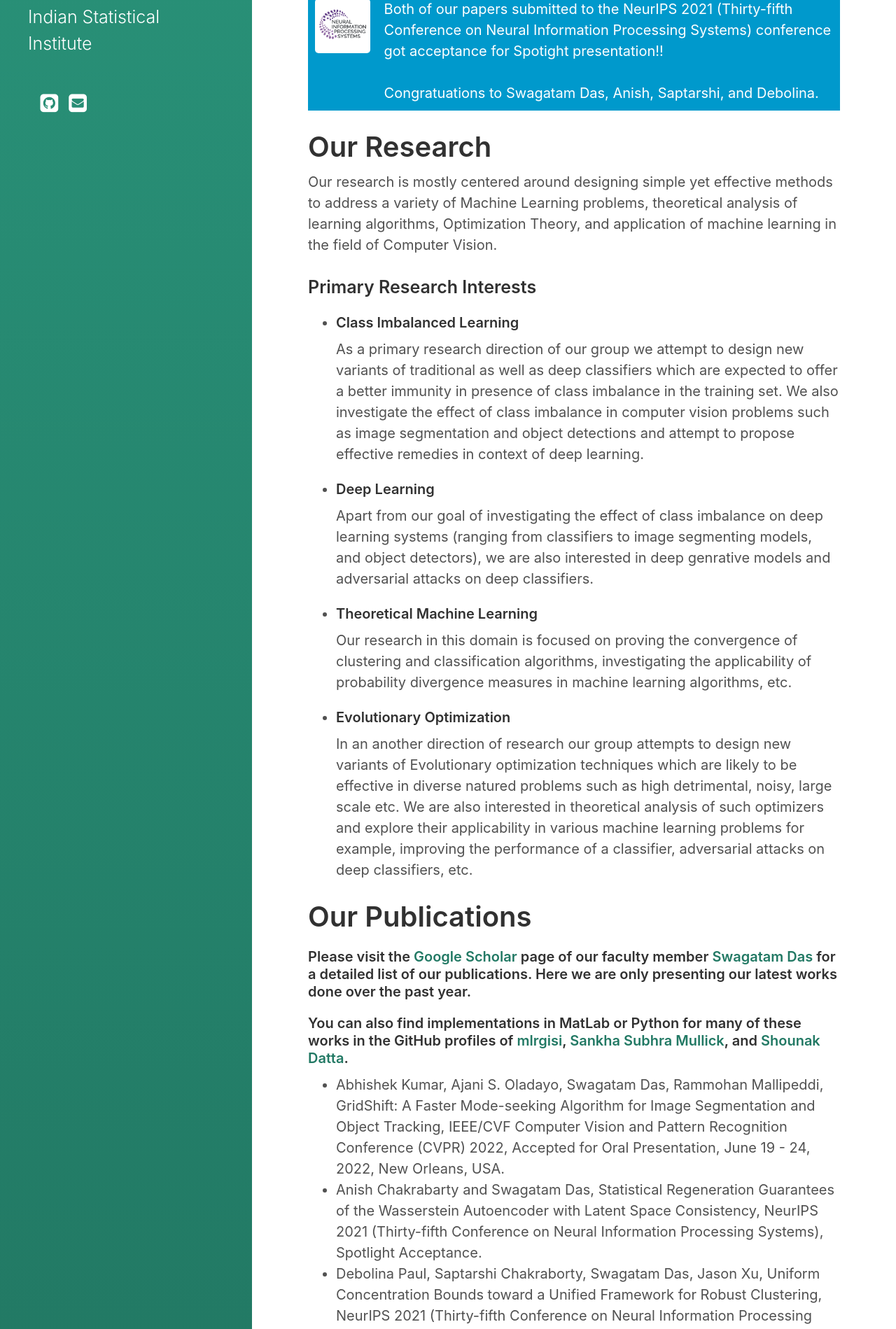
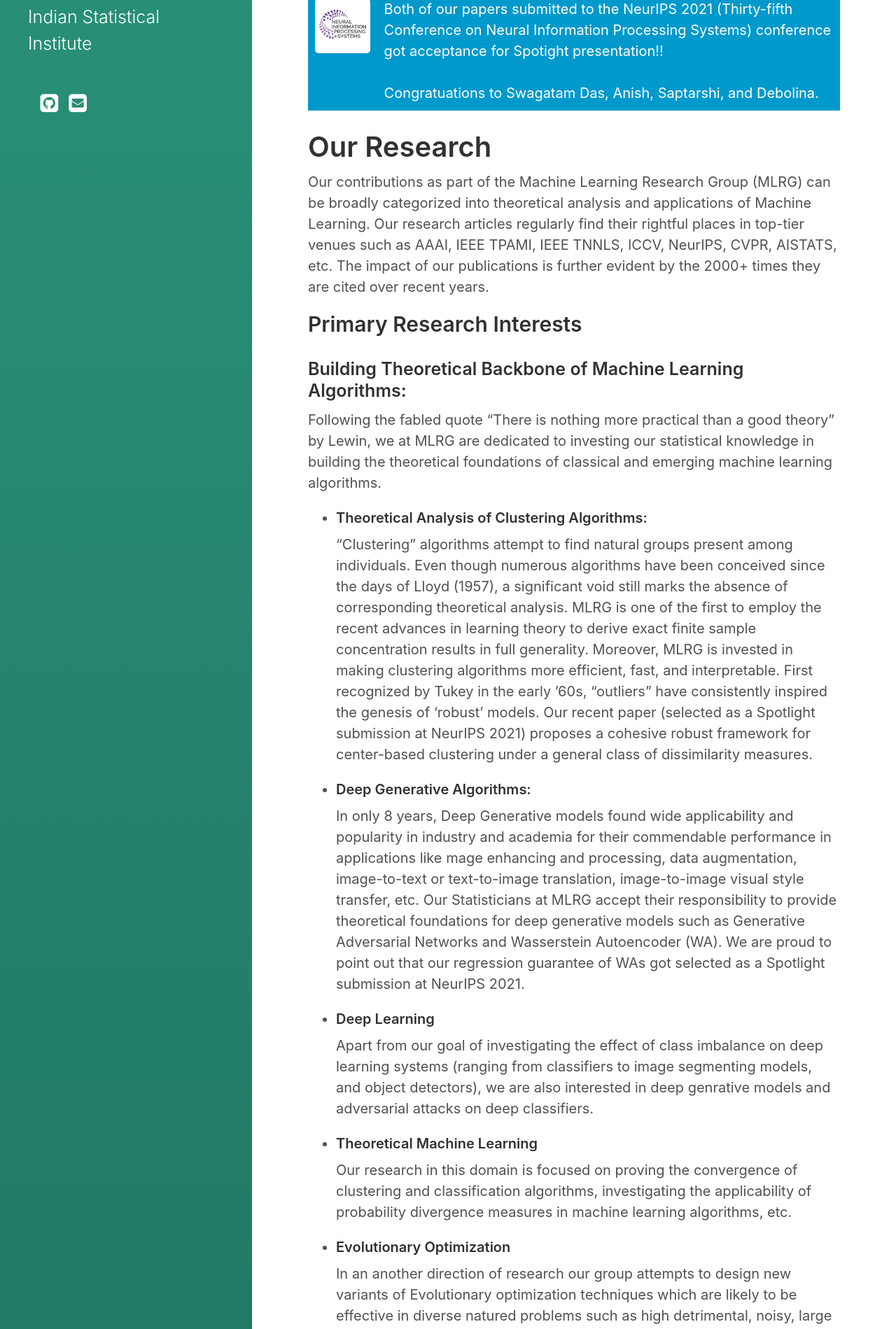
Before and after one commit to mlrgisi/mlrgisi.github.io, a Jekyll site: the page built from index.html, in a window 1280 px wide. Shown: the part 519-2418 px from the top of the page at 70% size. Built offline with Jekyll 4.4.1, drawn with Linux system fonts in a browser that asks for light colours; the list of posts is cut into pages by our own code; a style sheet for code colours, icons or effects is not loaded; some of the changed text lies outside the part shown.

Commit message:
Update index.html

```diff
--- a/index.html
+++ b/index.html
@@ -73,23 +73,21 @@ Both of our papers submitted to the NeurIPS 2021 (Thirty-fifth Conference on Neu
 
 
 <h1>Our Research</h1>
+Our contributions as part of the Machine Learning Research Group (MLRG) can be broadly categorized into theoretical analysis and applications of Machine Learning. Our research articles regularly find their rightful places in top-tier venues such as AAAI, IEEE TPAMI, IEEE TNNLS, ICCV, NeurIPS, CVPR, AISTATS, etc. The impact of our publications is further evident by the 2000+ times they are cited over recent years.
 
-
-
-Our research is mostly centered around designing simple yet effective methods to address a variety of Machine Learning
-problems, theoretical analysis of learning algorithms, Optimization Theory, and application of machine learning in the
-field of Computer Vision.
-
-<h3>Primary Research Interests</h3>
+<h2>Primary Research Interests</h2>
+<h3>Building Theoretical Backbone of Machine Learning Algorithms:</h3>
+Following the fabled quote “There is nothing more practical than a good theory” by Lewin, we at MLRG are dedicated to investing our statistical knowledge in building the theoretical foundations of classical and emerging machine learning algorithms.
 <ul>
     <li>
-        <h4>Class Imbalanced Learning</h4>
+        <h4>Theoretical Analysis of Clustering Algorithms:</h4>
+        “Clustering” algorithms attempt to find natural groups present among individuals. Even though numerous algorithms have been conceived since the days of Lloyd (1957), a significant void still marks the absence of corresponding theoretical analysis. MLRG is one of the first to employ the recent advances in learning theory to derive exact finite sample concentration results in full generality. Moreover, MLRG is invested in making clustering algorithms more efficient, fast, and interpretable. First recognized by Tukey in the early ’60s, “outliers” have consistently inspired the genesis of ‘robust’ models. Our recent paper (selected as a Spotlight submission at NeurIPS 2021) proposes a cohesive robust framework for center-based clustering under a general class of dissimilarity measures.
     </li>
-    As a primary research direction of our group we attempt to design new variants of traditional as well as deep
-    classifiers which are expected to offer a better immunity in presence of class imbalance in the training set. We
-    also investigate the effect of class imbalance in computer vision problems such as image segmentation and object
-    detections and attempt to propose effective remedies in context of deep learning.
-</ul>
+    <li>
+        <h4>Deep Generative Algorithms:</h4>
+        In only 8 years, Deep Generative models found wide applicability and popularity in industry and academia for their commendable performance in applications like mage enhancing and processing, data augmentation, image-to-text or text-to-image translation, image-to-image visual style transfer, etc. Our Statisticians at MLRG accept their responsibility to provide theoretical foundations for deep generative models such as Generative Adversarial Networks and Wasserstein Autoencoder (WA). We are proud to point out that our regression guarantee of WAs got selected as a Spotlight submission at NeurIPS 2021.
+    </li>
+   </ul>
 <ul>
     <li>
         <h4>Deep Learning</h4>
```
